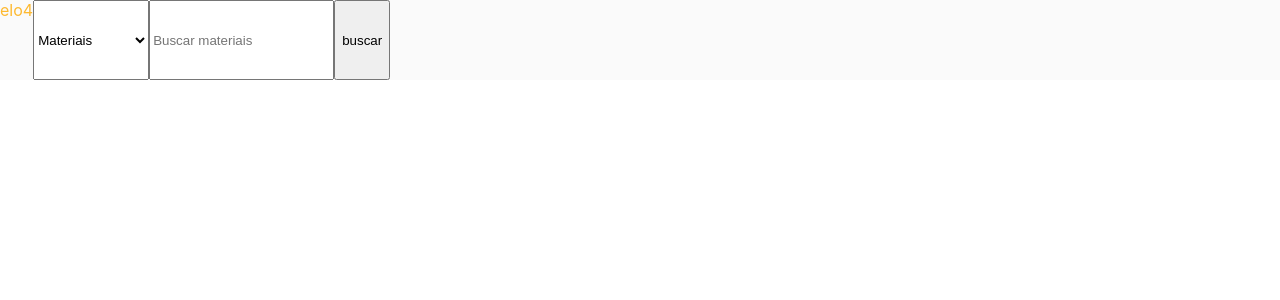
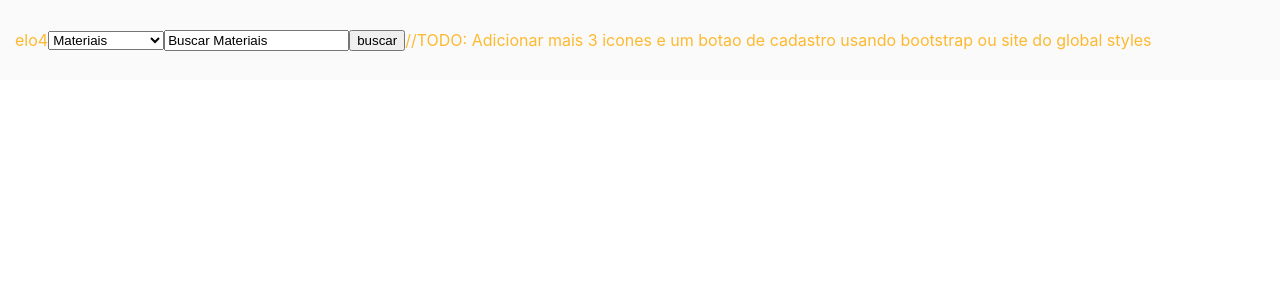
Before and after one commit to BrunoDev2003/bruno-repository, a React (Create React App) app: page / in a window 1280 px wide. Shown: the top 300 px of the page. Built offline with nearby package versions, Linux system fonts and the light colour scheme.

Commit message:
adding input value

```diff
--- a/src/components/menu-bar/index.js
+++ b/src/components/menu-bar/index.js
@@ -1,23 +1,39 @@
-import React from 'react';
+import React, {useState} from 'react';
 
 import {MenuBarContainer} from './styles';
-function MenuBar() {
+export default function MenuBar() {
+
+    //função que atualiza o estado do nome é o setNameValue
+    const [nameValue, setNameValue] = useState(['Buscar Materiais','Buscar Produtos','Buscar Pessoas e lojas']);
+    const onChangeHandle = event => {
+        setNameValue(event.target.value);
+    }
+
+
+
+    const [inputValue, setInputValue] = useState('Buscar Materiais', ' Buscar Produtos', ' Buscar Pessoas e lojas');
+
+
+    const onChangeHandler = event => {
+        setInputValue(event.target.value);
+    }
+
     return (
         <MenuBarContainer>
             <menubar_container>
+                <div className="select-container">
                 elo4
                 <select>
                     <option value="first">Materiais</option>
                     <option value="second">Produtos</option>
                     <option value="third">Pessoas e lojas</option>
                 </select>
-                    <input type="text" name="Buscar"placeholder="Buscar materiais"></input>
+                    <input type="text" name="Buscar" onChange={onChangeHandler} value={inputValue} placeholder={nameValue}></input>
                     <button type="submit" name="Buscar">buscar</button>
-
+                    //TODO: Adicionar mais 3 icones e um botao de cadastro usando bootstrap ou site do global styles
+                </div>
 
             </menubar_container>
         </MenuBarContainer>
     )
 }
-
-export default MenuBar;
--- a/src/components/menu-bar/styles.js
+++ b/src/components/menu-bar/styles.js
@@ -2,12 +2,19 @@ import styled from 'styled-components';
 
 export const MenuBarContainer = styled.div`
     menubar_container {
+        background-color: #fafafa;
         color: #FDB930;
-        background-color: #fafafa;
         display: flex;
         flex-direction: row;
         height: 80px;
 
     }
 
+    .select-container {
+        align-items:center;
+        display:flex;
+        flex-direction:row;
+        padding-left:15px;
+    }
+
 `
```
